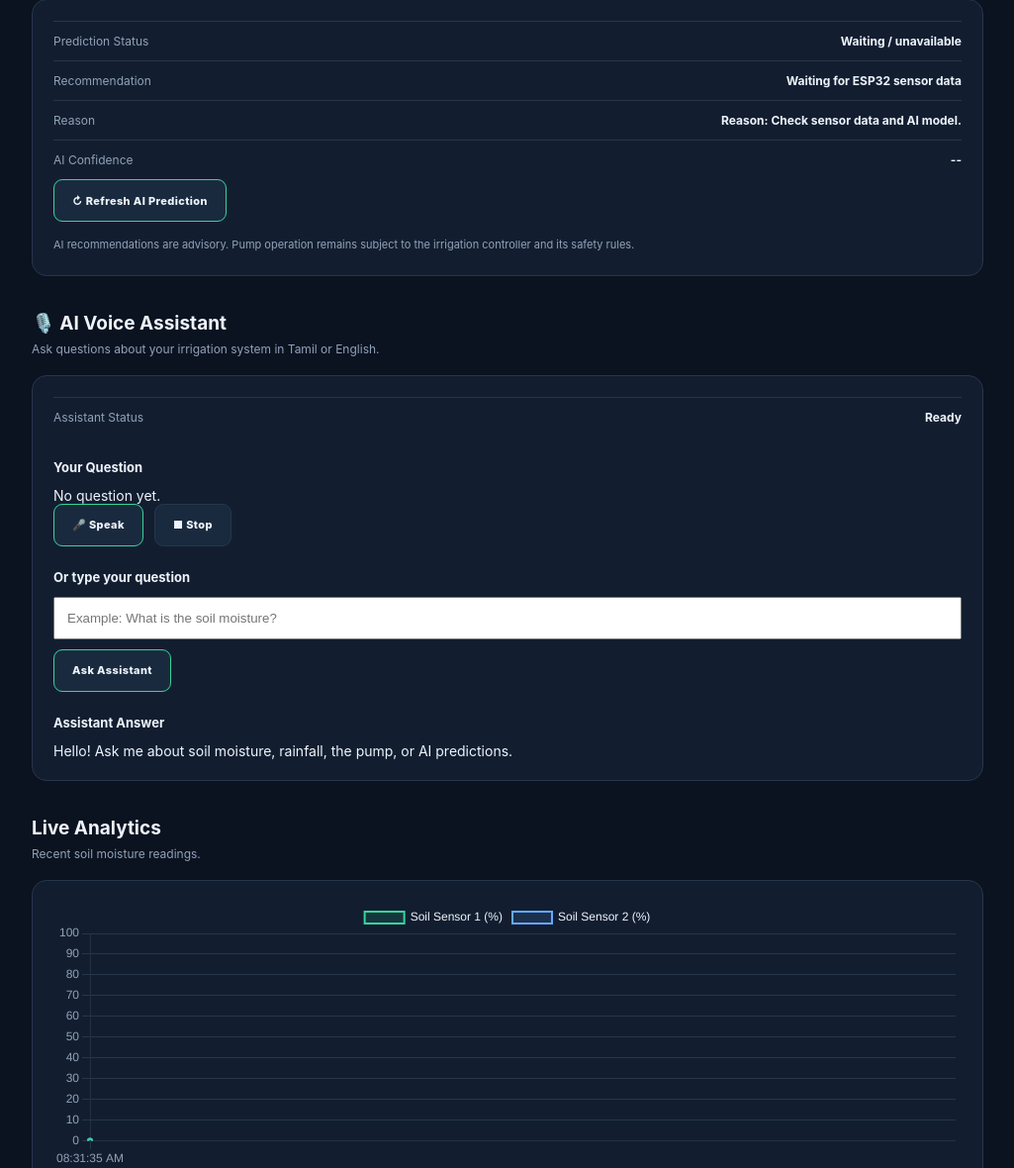
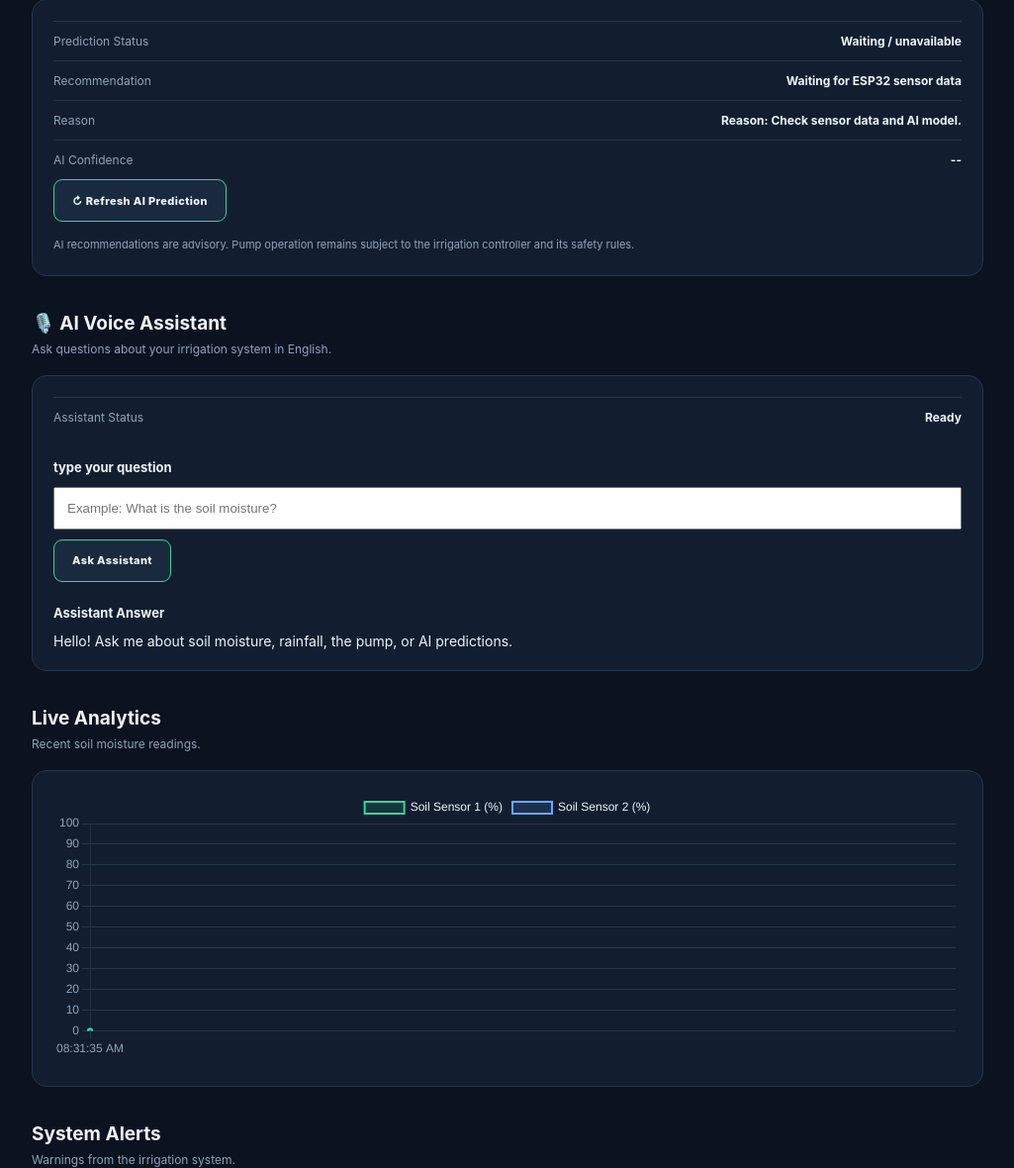
Before and after one commit to kaviselvan17/AI-Smart-Irrigation-Dashboard, a Flask app: page / in a window 1280 px wide. Shown: the part 1417-2597 px from the top of the page at 99% size, without its empty margins (252-1277 px from the left). Run offline with Flask 3, Linux system fonts and the light colour scheme.

Commit message:
Update index.html

```diff
--- a/templates/index.html
+++ b/templates/index.html
@@ -332,7 +332,7 @@
     <div class="section-heading">
         <div>
             <h2>🎙️ AI Voice Assistant</h2>
-            <p>Ask questions about your irrigation system in Tamil or English.</p>
+            <p>Ask questions about your irrigation system in English.</p>
         </div>
     </div>
 
@@ -342,25 +342,9 @@
             <strong id="voiceStatus">Ready</strong>
         </div>
 
-        <div class="control-group">
-            <h4>Your Question</h4>
-            <p id="voiceQuestion">No question yet.</p>
-        </div>
-
-        <div class="button-row">
-            <button type="button" class="control-button auto-button"
-                    id="voiceButton">
-                🎤 Speak
-            </button>
-
-            <button type="button" class="control-button"
-                    id="stopVoiceButton">
-                ■ Stop
-            </button>
-        </div>
 
         <div class="control-group">
-            <h4>Or type your question</h4>
+            <h4>type your question</h4>
             <input id="voiceInput" type="text"
                    placeholder="Example: What is the soil moisture?"
                    style="width:100%; padding:12px; box-sizing:border-box;">
```
